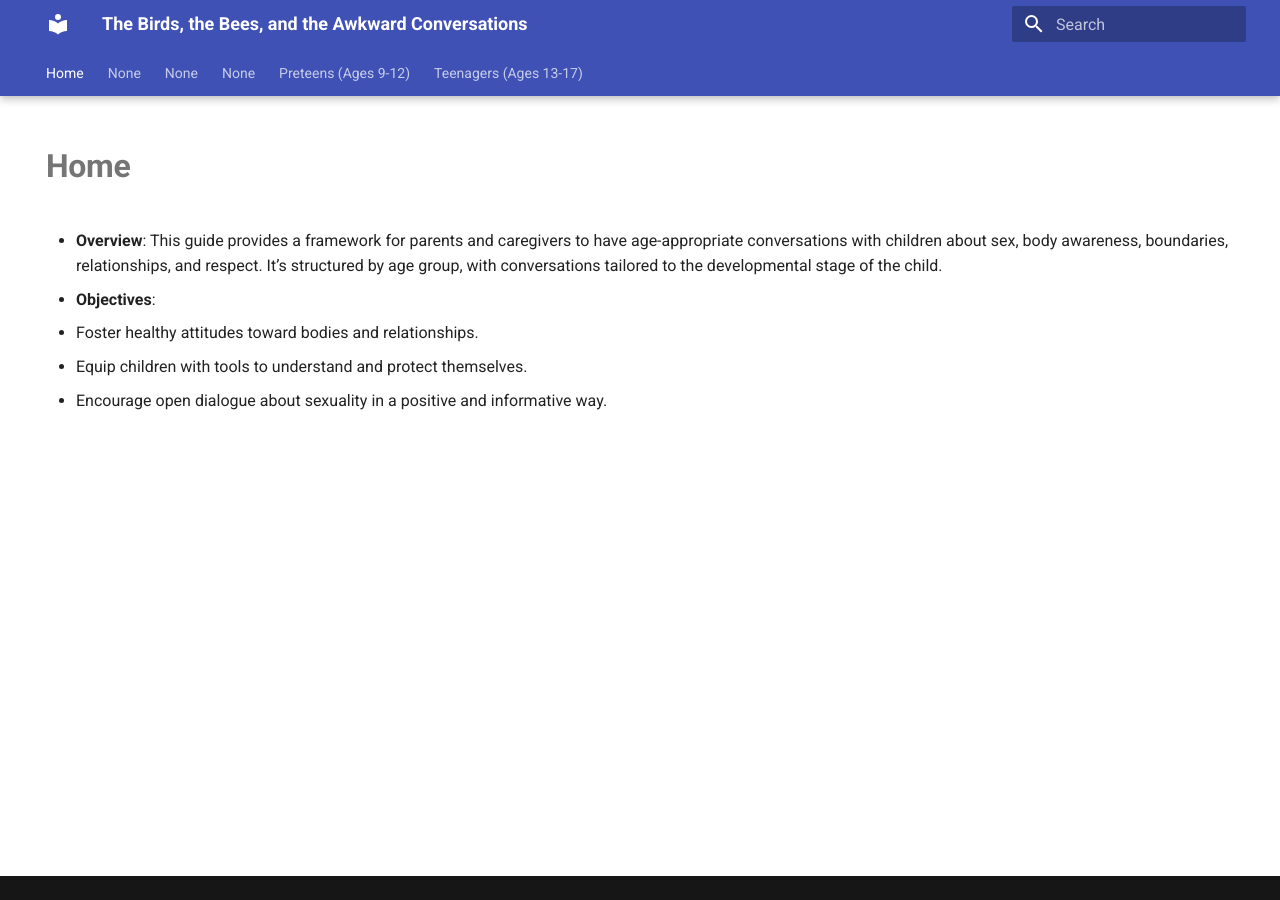
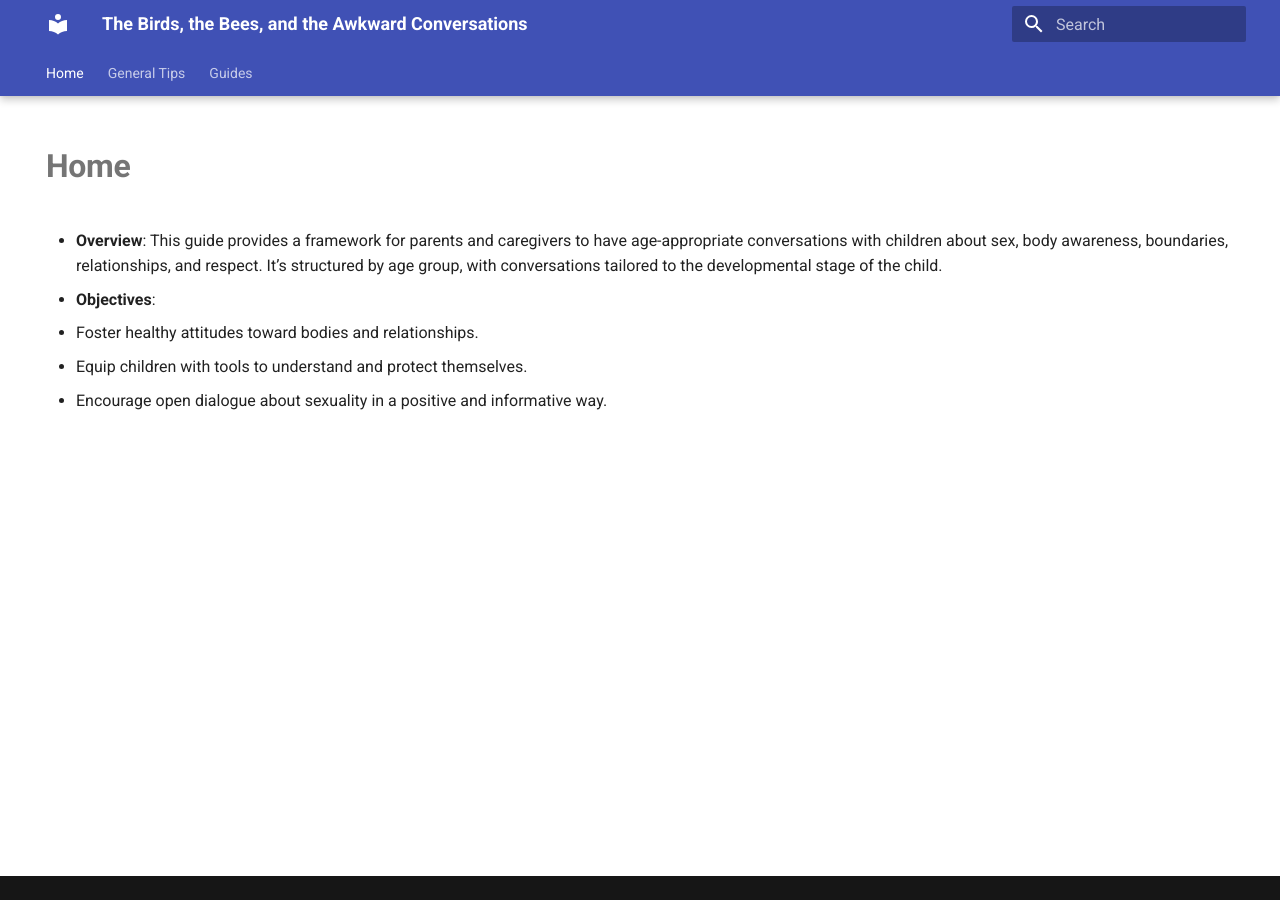
Before and after one commit to davidlcassidy/birdsbees, an MkDocs documentation site: the page built from docs/index.md, in a window 1280 px wide. Built offline with MkDocs 1.6.1 and Material for MkDocs 9.7.7, drawn with Linux system fonts in a browser that asks for light colours; some of the changed lines change nothing that is shown.

Commit message:
Fix nav?

```diff
--- a/mkdocs.yml
+++ b/mkdocs.yml
@@ -7,12 +7,14 @@
     - navigation.top
     - toc.integrate
 nav:
-  - index.md
-  - general-tips.md
-  - guides/early-childhood.md
-  - guides/early-school-age.md
-  - guides/preteens.md
-  - guides/teenagers.md
+  - Home: index.md
+  - General Tips: general-tips.md
+  - Guides:
+      - "Early Childhood: Ages 0-5": guides/early-childhood.md
+      - "Early School Age: Ages 6-8": guides/early-school-age.md
+      - "Preteens: Ages 9-12": guides/preteens.md
+      - "Teenagers: Ages 13-17": guides/teenagers.md
+
 extensions:
   - emoji
 
```
